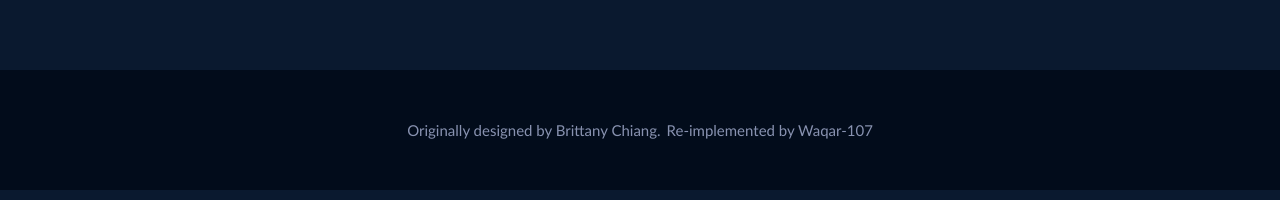
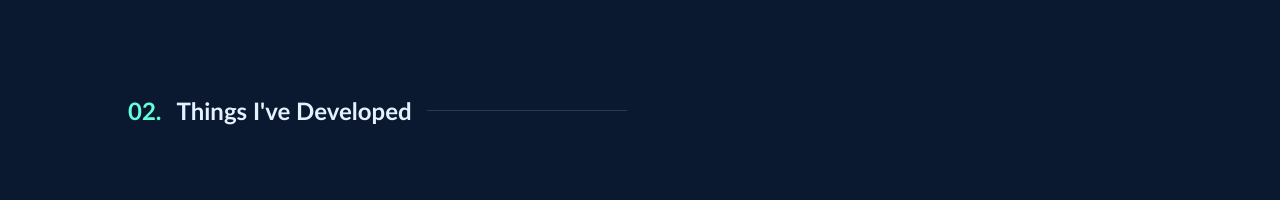
Before and after one commit to Waqar-107/portfolio, a React (Create React App) app: page / in a window 1280 px wide. Shown: the part 1579-1779 px from the top of the page. Built offline with nearby package versions, Linux system fonts and the light colour scheme.

Commit message:
project segment started, intro updated

```diff
--- a/src/app/components/Home/Home.js
+++ b/src/app/components/Home/Home.js
@@ -6,6 +6,7 @@ import Intro from '../Intro/Intro';
 import SocialWeb from '../SocialLinks/socialWeb';
 import Footer from '../Footer/Footer';
 import About from '../AboutMe/AboutMe';
+import Projects from '../Projects/Projects';
 
 import styles from './HomeStyle';
 
@@ -18,6 +19,7 @@ class Home extends Component {
               <div className={classes.intro}><Intro /></div>
               <div className={classes.socialWeb}><SocialWeb /></div>
               <div className={classes.aboutMe}><About /></div>
+              <div className={classes.projects}><Projects /></div>
               <div className={classes.footer}><Footer /></div>
             </div>
         );
--- a/src/app/components/Home/HomeStyle.js
+++ b/src/app/components/Home/HomeStyle.js
@@ -51,6 +51,12 @@ const styles = theme => ({
         marginBottom: '30vh',
     },
 
+    projects: {
+        width: '90%',
+        marginLeft: '10%',
+        marginBottom: '30vh',
+    },
+
     footer:{
         height: '15vh',
         width: '100%',
--- a/src/app/components/Intro/Intro.js
+++ b/src/app/components/Intro/Intro.js
@@ -24,7 +24,7 @@ class Intro extends Component {
                     <div
                       style={{color: Colors.motoColor}}
                       className={classes.moto}
-                    >I code to stay alive :)</div>
+                    >I write codes to stay alive :)</div>
 
                     <div
                       style={{color: Colors.shortDescriptionColor}}
--- /dev/null
+++ b/src/app/components/Projects/Projects.js
@@ -0,0 +1,44 @@
+import React, { Component } from 'react';
+import { withStyles } from '@material-ui/core';
+import PropTypes from 'prop-types';
+
+import Colors from '../../styles/Colors';
+import styles from './ProjectsStyles';
+
+class Projects extends Component {
+		constructor(props)
+		{
+			super(props);
+			this.state = {
+
+			}
+		}
+
+    render() {
+				const { classes } = this.props;
+
+        return (
+            <div className={classes.mainBody}>
+              <div className={classes.heading}>
+                <div
+                  style={{color: Colors.themeFontColor, marginRight: '15px'}}
+                >02.</div>
+                <div
+                  style={{color: Colors.nameColor, marginRight: '15px'}}
+                >Things I've Developed</div>
+                <div
+                  style={{backgroundColor: Colors.lineColor}} className={classes.line}
+                ></div>
+              </div>
+              <div className={classes.content}></div>
+            </div>
+        );
+    }
+}
+
+Projects.propTypes = {
+    classes: PropTypes.object.isRequired
+}
+
+
+export default withStyles(styles)(Projects);
--- /dev/null
+++ b/src/app/components/Projects/ProjectsStyles.js
@@ -0,0 +1,37 @@
+const styles = theme => ({
+  mainBody:{
+    width: '100%',
+
+    display: 'flex',
+    flexDirection: 'column',
+    flexWrap: 'no-wrap',
+    justifyContent: 'flex-start',
+    alignItems: 'center',
+    alignContent: 'center',
+  },
+
+  heading:{
+    height: '10vh',
+    width: '100%',
+
+    display: 'flex',
+    flexWrap: 'no-wrap',
+    justifyContent: 'flex-start',
+    alignItems: 'center',
+    alignContent: 'center',
+
+    fontSize: '24px',
+    fontWeight: '600',
+  },
+
+  line:{
+    height: '1px',
+    width: '200px',
+  },
+
+  content: {
+    width: '100%',
+  },
+});
+
+export default styles;
```
Also changed, not shown: src/app/components/AboutMe/AboutMeStyles.js (+0 -8 lines).
